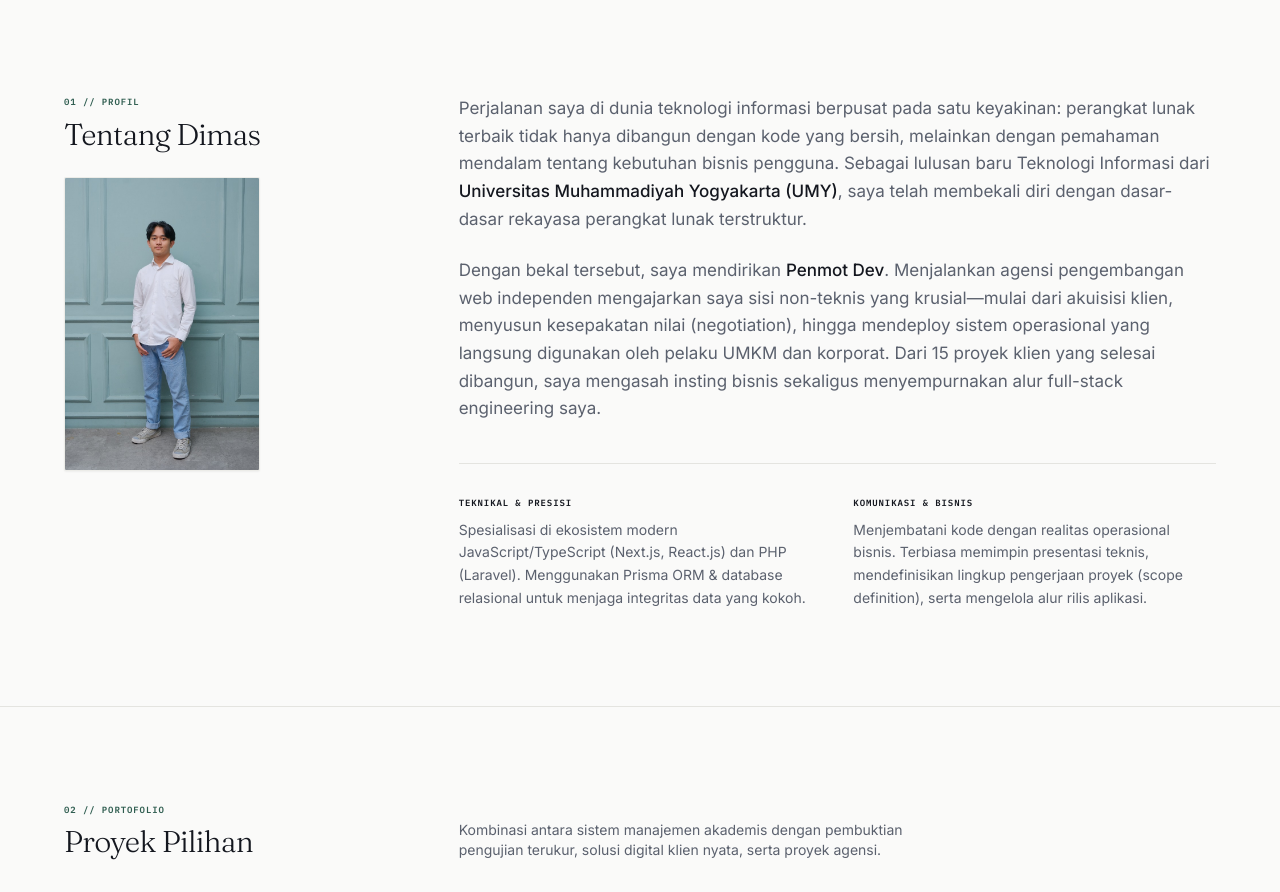
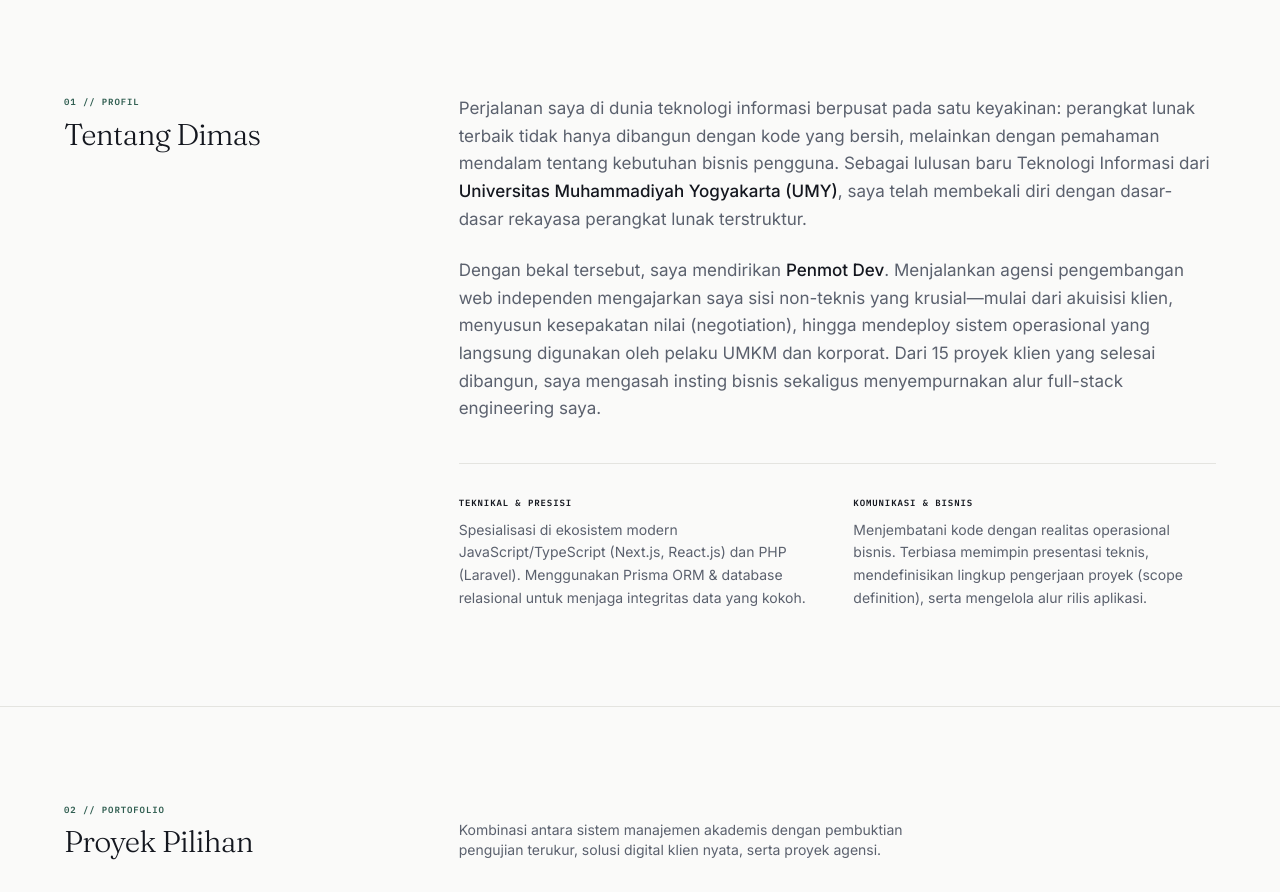
Before and after one commit to DimasCW/MyPortofolio, a Next.js app: page / in a window 1280 px wide. Shown: the part 825-1717 px from the top of the page. Built offline with nearby package versions, Linux system fonts and the light colour scheme.

Commit message:
style: remove duplicate profile photo from About section

```diff
--- a/src/components/About.tsx
+++ b/src/components/About.tsx
@@ -7,24 +7,15 @@ export default function About() {
     <section id="about" className="py-24 px-6 bg-primary-warm border-b border-divider">
       <div className="mx-auto max-w-6xl grid grid-cols-1 lg:grid-cols-12 gap-8">
 
-        {/* Left Column - Section Label & Photo */}
-        <div className="lg:col-span-4 flex flex-col items-start gap-6">
+        {/* Left Column - Section Label */}
+        <div className="lg:col-span-4 flex flex-col items-start">
           <ScrollReveal delay={100}>
             <span className="font-mono text-[9px] uppercase tracking-widest text-forest-green font-semibold mb-2 block">
               01 // Profil
             </span>
-            <h2 className="font-serif text-3xl font-light tracking-tight text-primary-dark mb-6">
+            <h2 className="font-serif text-3xl font-light tracking-tight text-primary-dark">
               Tentang Dimas
             </h2>
-
-            {/* Profile Photo Frame */}
-            <div className="relative w-full max-w-[280px] aspect-[2/3] border border-divider/60 rounded-xs bg-[#E4E4E0]/20 overflow-hidden shadow-xs">
-              <img
-                src="/dimas-profile-v3.jpg"
-                alt="Foto Profil Dimas Chandra Winata"
-                className="absolute inset-0 w-full h-full object-cover transition-transform duration-500 hover:scale-[1.02]"
-              />
-            </div>
           </ScrollReveal>
         </div>
 
```
